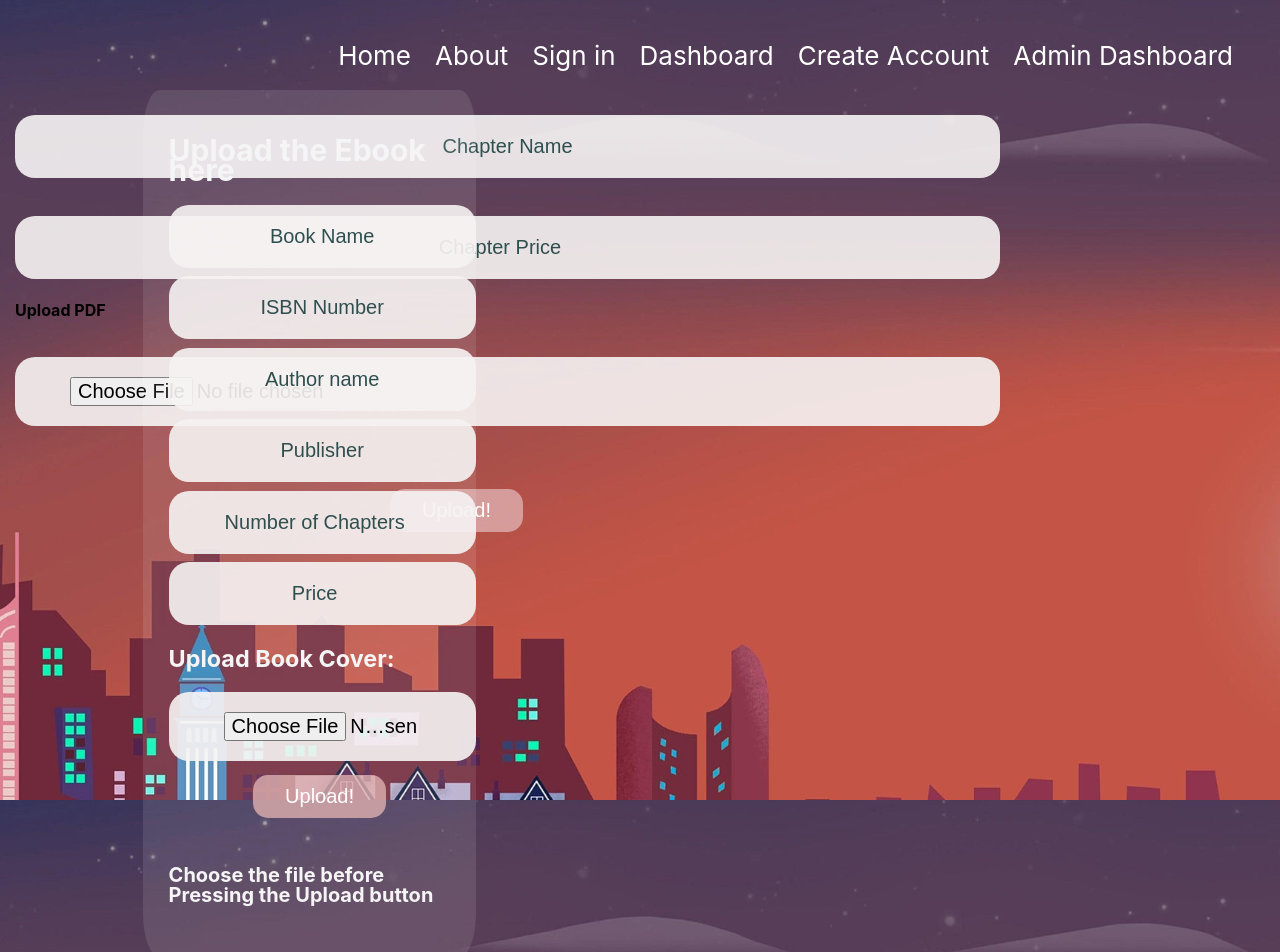
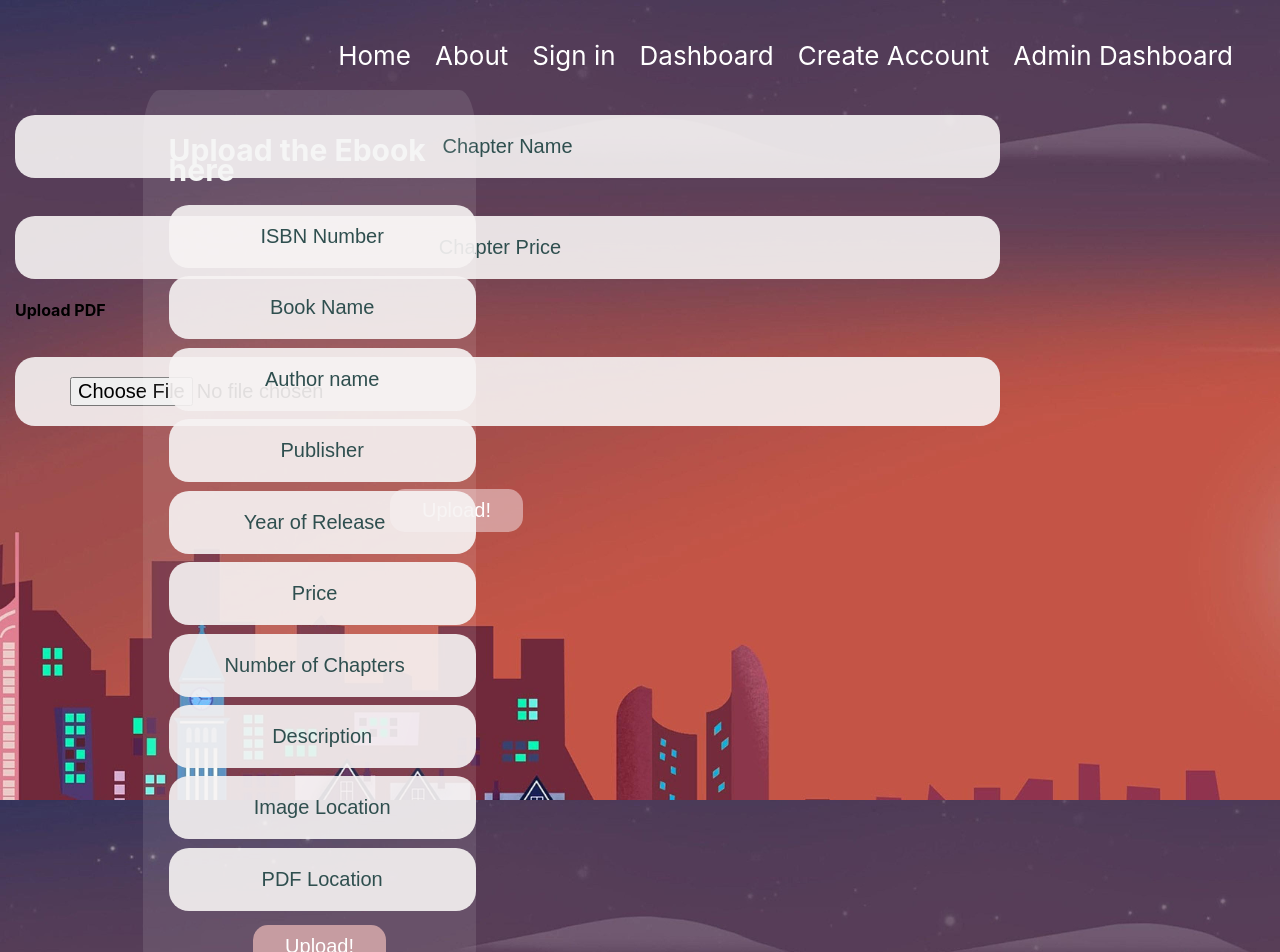
Before and after one commit to shwetamasrani/CustomEbook, a React (Create React App) app in the folder src/main/webapp/custom-ebook/: page /AdminDashboard in a window 1280 px wide. Shown: the top 952 px of the page. Built offline with nearby package versions, Linux system fonts and the light colour scheme.

Commit message:
bookDetails can be added to DB(byPublisher)

```diff
--- a/src/main/webapp/custom-ebook/src/component/AdminDashboard.jsx
+++ b/src/main/webapp/custom-ebook/src/component/AdminDashboard.jsx
@@ -2,6 +2,7 @@ import React, {Component} from "react"
 import productsInfo from "./Data/productInfo";
 import axios from 'axios';
 import Dashboard from "./Dashboard";
+import BookService from "../services/BookService"
 
 class AdminDashboard extends Component {
 
@@ -10,72 +11,100 @@ class AdminDashboard extends Component {
         this.state = {
             bookName: "",
             isbnNumber: "",
-            authorName: "",
+            author: "",
+            yearOfRelease:"",
             publisher: "",
             price: "",
-            imageLocation: "",
-            noOfChapters: ""
+            noOfChapters: "",
+            description:"",
+            imageLocation:"",
+            pdfFileLocation:""
+
         }
+        this.handleChange = this.handleChange.bind(this)
+    }
+    handleChange(event) {
+      const {name, value} = event.target;
+      this.setState({
+          [name]: value
+      })
+  }
+
+  onFileUpload = (e) => {
+    e.preventDefault();
+    let book = {
+      bookName: this.state.bookName, isbnNumber: this.state.isbnNumber, author: this.state.author,
+      publisher: this.state.publisher, price: this.state.price, noOfChapters: this.state.noOfChapters,
+      description: this.state.description ,imageLocation: this.state.imageLocation,
+      pdfFileLocation: this.state.pdfFileLocation,yearOfRelease:this.state.yearOfRelease
     }
 
-    state = {
-        // Initially, no file is selected
-        selectedFile: null
-    };
+    console.log('Book =>' + JSON.stringify(book));
 
-    // On file select (from the pop up)
-    onFileChange = event => {
-        // Update the state
-        this.setState({selectedFile: event.target.files[0]});
-    };
+    BookService.createBook(book).then(res => {
+        this.props.history.push('/Signin');
+    });
+}
+
+    // state = {
+    //     // Initially, no file is selected
+    //     selectedFile: null
+    // };
+
+    // // On file select (from the pop up)
+    // onFileChange = event => {
+    //     // Update the state
+    //     this.setState({selectedFile: event.target.files[0]});
+    // };
 
 
-    // On file upload (click the upload button)
-    onFileUpload = () => {
+    // // On file upload (click the upload button)
+    // onFileUpload = () => {
 
-        // Create an object of formData
-        const formData = new FormData();
+    //     // Create an object of formData
+    //     const formData = new FormData();
 
-        // Update the formData object
-        formData.append(
-            "myFile",
-            this.state.selectedFile,
-            this.state.selectedFile.name,
-        );
+    //     // Update the formData object
+    //     formData.append(
+    //         "myFile",
+    //         this.state.selectedFile,
+    //         this.state.selectedFile.name,
+    //     );
 
-        // Details of the uploaded file
-        console.log(this.state.selectedFile);
+    //     // Details of the uploaded file
+    //     console.log(this.state.selectedFile);
 
-        // Request made to the backend api
-        // Send formData object
-        axios.post("api/uploadfile", formData);     //update the api path in future
-    };
+    //     // Request made to the backend api
+    //     // Send formData object
+    //     axios.post("api/uploadfile", formData);     //update the api path in future
+    // };
 
-    // File content to be displayed after
-    // file upload is complete
-    fileData = () => {
+    // // File content to be displayed after
+    // // file upload is complete
+    // fileData = () => {
 
-        if (this.state.selectedFile) {
-            return (
-                <div>
-                    <h2>File Details:</h2>
-                    <p>File Name: {this.state.selectedFile.name}</p>
-                    <p>File Type: {this.state.selectedFile.type}</p>
-                    <p>
-                        Last Modified:{" "}
-                        {this.state.selectedFile.lastModifiedDate.toDateString()}
-                    </p>
-                </div>
-            );
-        } else {
-            return (
-                <div>
-                    <br/>
-                    <h4>Choose the file before Pressing the Upload button</h4>
-                </div>
-            );
-        }
-    };
+    //     if (this.state.selectedFile) {
+    //         return (
+    //             <div>
+    //                 <h2>File Details:</h2>
+    //                 <p>File Name: {this.state.selectedFile.name}</p>
+    //                 <p>File Type: {this.state.selectedFile.type}</p>
+    //                 <p>File Location:{this.state.selectedFile}</p>
+    //                 <p>
+    //                     Last Modified:{" "}
+    //                     {this.state.selectedFile.lastModifiedDate.toDateString()}
+    //                 </p>
+    //             </div>
+    //         );
+    //     } else {
+    //         return (
+    //             <div>
+    //                 <br/>
+    //                 <h4>Choose the file before Pressing the Upload button</h4>
+    //             </div>
+    //         );
+    //     }
+    // };
 
     render() {
         return (
@@ -86,25 +115,27 @@ class AdminDashboard extends Component {
                     </h2>
                     <div>
                         <form>
+                             <input
+                                type="text"
+                                name="isbnNumber"
+                                required="True"
+                                placeholder="ISBN Number"
+                                value={this.state.isbnNumber}
+                                onChange={this.handleChange}/>
+
                             <input type="text"
                                    name="bookName"    //need to add change handler function for name
                                    required="True"
                                    placeholder="Book Name"
                                    value={this.state.bookName}
                                    onChange={this.handleChange}/>
+
                             <input
                                 type="text"
-                                name="isbnNumber"
-                                required="True"
-                                placeholder="ISBN Number"
-                                value={this.state.isbnNumber}
-                                onChange={this.handleChange}/>
-                            <input
-                                type="text"
-                                name="authorName"
+                                name="author"
                                 required="True"
                                 placeholder="Author name"
-                                value={this.state.authorName}
+                                value={this.state.author}
                                 onChange={this.handleChange}/>
                             <input
                                 type="text"
@@ -115,10 +146,10 @@ class AdminDashboard extends Component {
                                 onChange={this.handleChange}/>
                             <input
                                 type="number"
-                                name="noOfChapters"
+                                name="yearOfRelease"
                                 required="True"
-                                placeholder="Number of Chapters"
-                                value={this.state.noOfChapters}
+                                placeholder="Year of Release"
+                                value={this.state.yearOfRelease}
                                 onChange={this.handleChange}/>
                             <input
                                 type="number"
@@ -127,15 +158,52 @@ class AdminDashboard extends Component {
                                 placeholder="Price"
                                 value={this.state.price}
                                 onChange={this.handleChange}/>
-                            <h3>Upload Book Cover:</h3>
-                            <input type="file" onChange={this.onFileChange}/>
+
+                            <input
+                                type="number"
+                                name="noOfChapters"
+                                required="True"
+                                placeholder="Number of Chapters"
+                                value={this.state.noOfChapters}
+                                onChange={this.handleChange}/>
+
+                            <input
+                                type="text"
+                                name="description"
+                                required="True"
+                                placeholder="Description"
+                                value={this.state.description}
+                                onChange={this.handleChange}/>
+
+                            <input
+                                type="text"
+                                name="imageLocation"
+                                required="True"
+                                placeholder="Image Location"
+                                value={this.state.imageLocation}
+                                onChange={this.handleChange}/>
+
+                            <input
+                                type="text"
+                                name="pdfFileLocation"
+                                required="True"
+                                placeholder="PDF Location"
+                                value={this.state.pdfFileLocation}
+                                onChange={this.handleChange}/>
+
+
+
+
+                            {/* <h3>Upload Book Cover:</h3>
+                            <input type="file" onChange={this.onFileChange}/> */}
                             <button onClick={this.onFileUpload}>
                                 Upload!
                             </button>
                         </form>
                     </div>
-                    {this.fileData()}
+                    {/* {this.fileData()} */}
                 </div>
+
                 <div className="chapter">
                     <form>
                         <input
```
